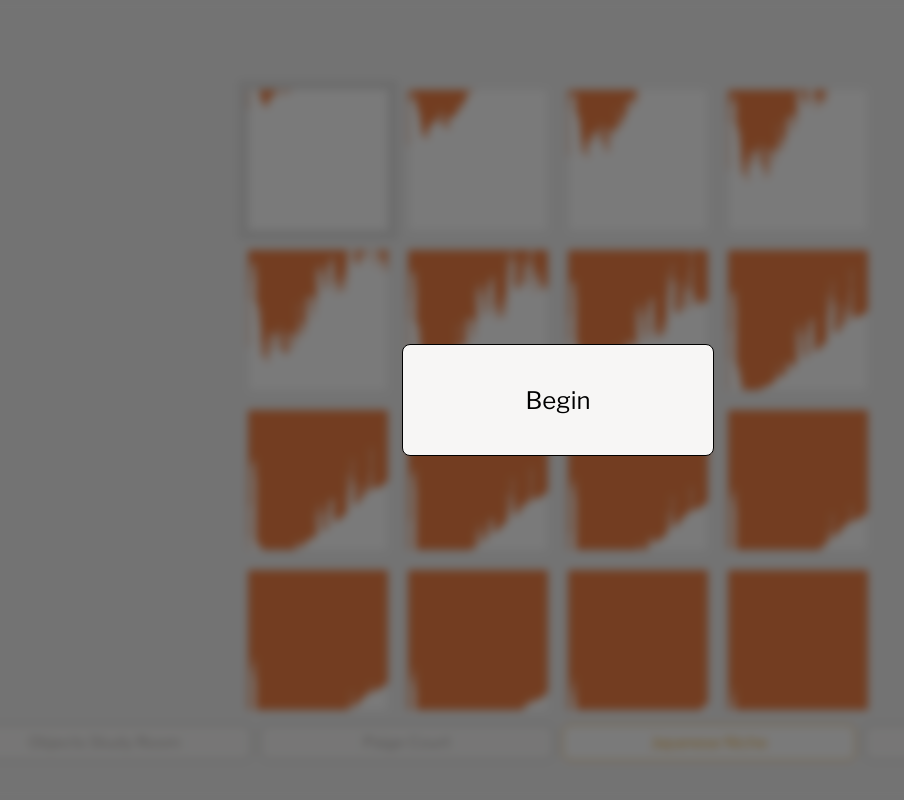
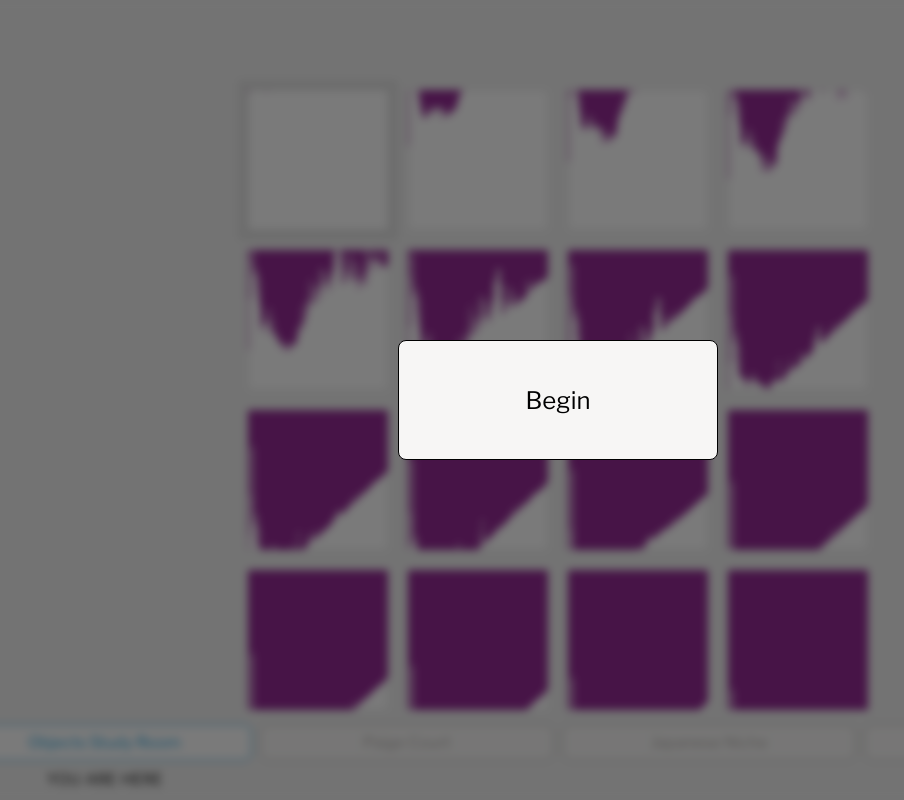
Before and after one commit to jmandel/chazen, a React (Create React App) app: page / in a window 1280 px wide. Shown: the whole page, without its empty margins (82-986 px from the left). Built offline with nearby package versions, Linux system fonts and the light colour scheme.

Commit message:
Add 'you are here' logic

```diff
--- a/src/App.css
+++ b/src/App.css
@@ -123,13 +123,23 @@ html, body, #root, .App, .wrapper {
   justify-content: center;
   margin-top: 0vmin;
 }
+
+.gallery-selection div.button-wrapper {
+  width:  23%;
+  margin: .5vmin;
+}
+
+.gallery-selection div.button-wrapper span.youarehere {
+  margin-top: 1vmin;
+  display: inline-block;
+}
+
 button {
+  width: 100%;
   font-family: 'Libre Franklin', sans-serif;
   font-size: 2vmin;
+  cursor: pointer;
   padding: 1vmin;
-  margin: .5vmin;
-  cursor: pointer;
-  width:  23%;
   color: #a9a3a1;
   border: 1px solid #a9a3a1;
   background: #f7f6f5;
--- a/src/App.tsx
+++ b/src/App.tsx
@@ -17,7 +17,7 @@ const GalleryNames: [string, Gallery][] = [
 const defaultGalleryParam = window.location.hash.slice(1);
 
 const defaultGallery: Gallery = Object.keys(Gallery).includes(defaultGalleryParam) ?
-  (Gallery as any)[defaultGalleryParam] : Gallery.niche;
+  (Gallery as any)[defaultGalleryParam] : Gallery.study;
 
 type AppState = {
   iteration: number;
@@ -82,7 +82,6 @@ const BorderProgress: React.FC<{ fractionComplete: number, x: number, y: number
     }
     remainingPerimeter -= p
   })
-  console.log("pixel lengths: ", pixels);
 
   const progressBorder = "10px solid #bbbbbb"
   return <>
@@ -276,6 +275,7 @@ const App: React.FC = () => {
         <footer className="footer">
           <div className="gallery-selection">
             {GalleryNames.map(([description, gallery]) => (
+              <div className="button-wrapper">
                 <button
                   key={gallery}
                   onClick={() => {
@@ -303,6 +303,11 @@ const App: React.FC = () => {
                 ${state.gallery === gallery ? "selected" : "default"}
                 ${Gallery[state.gallery]}
               `}>{description}</button>
+                {gallery === defaultGallery && <span className="youarehere">
+                  YOU ARE HERE
+                </span>
+                }
+              </div>
             ))}
           </div>
           <div>
```
Lines whose indentation alone changed are shown as unchanged.
